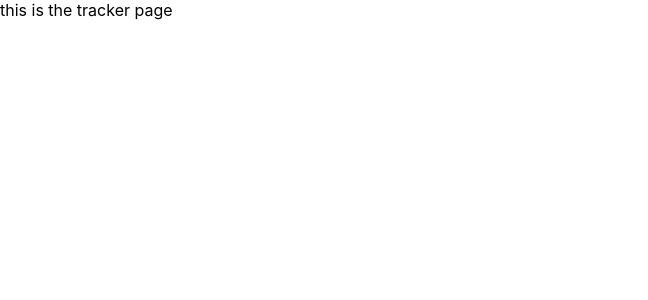
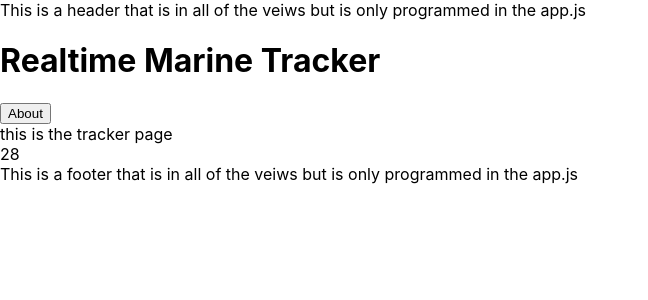
Before and after one commit to GameChanger77/realtime_marine_tracker, a React (Create React App) app: page / in a window 1280 px wide. Shown: the top 300 px of the page, without its empty margins (0-648 px from the left). Built offline with nearby package versions, Linux system fonts and the light colour scheme.

Commit message:
Got the data retrieval in Tracker.js to work.

```diff
--- a/src/App.js
+++ b/src/App.js
@@ -13,22 +13,27 @@ function App() {
     switch (page) {
       case 0: // Tracker Page
         return (<Tracker />)
-        break;
       case 1: // Settings Page
         return (<Settings />)
-        break;
       case 2: // About Page
         return (<About />)
-        break;
     }
   }
 
 
   return (
     <div>
+      <header>
+        This is a header that is in all of the veiws but is only programmed in the app.js
+        <h1>Realtime Marine Tracker</h1>
+        <button id="about-button" class="about-button">About</button>
+      </header>
 
       {displayPage()}
 
+    <footer>
+      This is a footer that is in all of the veiws but is only programmed in the app.js
+    </footer>
     </div>
   );
 }
--- a/src/Tracker.js
+++ b/src/Tracker.js
@@ -1,8 +1,43 @@
-
+import React, { useState, useEffect } from 'react';
 
 const Tracker = () => {
+  const [data, setData] = useState([]);
+  const [temp, setTemp] = useState(-999);
+  const [humidity, setHumidity] = useState(-1);
+  const [waterLevel, setWaterLevel] = useState(-1);
 
-    return (<div>this is the tracker page</div>);
-}
+  function loadData(data) {
+    console.log(data);
+    setData(data);
+    setTemp(data.temp);
+    setHumidity(data.humidity);
+    setWaterLevel(data.waterLevel);
+  }
+
+  function fetchData() {
+    fetch('./data.json')
+      .then((response) => response.json())
+      .then((data) => loadData(data))
+      .catch((error) => console.error('Error fetching data:', error));
+  }
+
+  // Use useEffect to fetch data on component mount
+  useEffect(() => {
+    fetchData();
+
+    // Set up interval to fetch data every 2000 milliseconds
+    const intervalId = setInterval(fetchData, 2000);
+
+    // Clean up the interval on component unmount
+    return () => clearInterval(intervalId);
+  }, []); // Empty dependency array ensures useEffect runs only once on mount
+
+  return (
+    <div>
+      this is the tracker page
+      <div>{humidity}</div>
+    </div>
+  );
+};
 
 export default Tracker;
```
Also changed, not shown: public/data.json (renamed from src/data.json).
